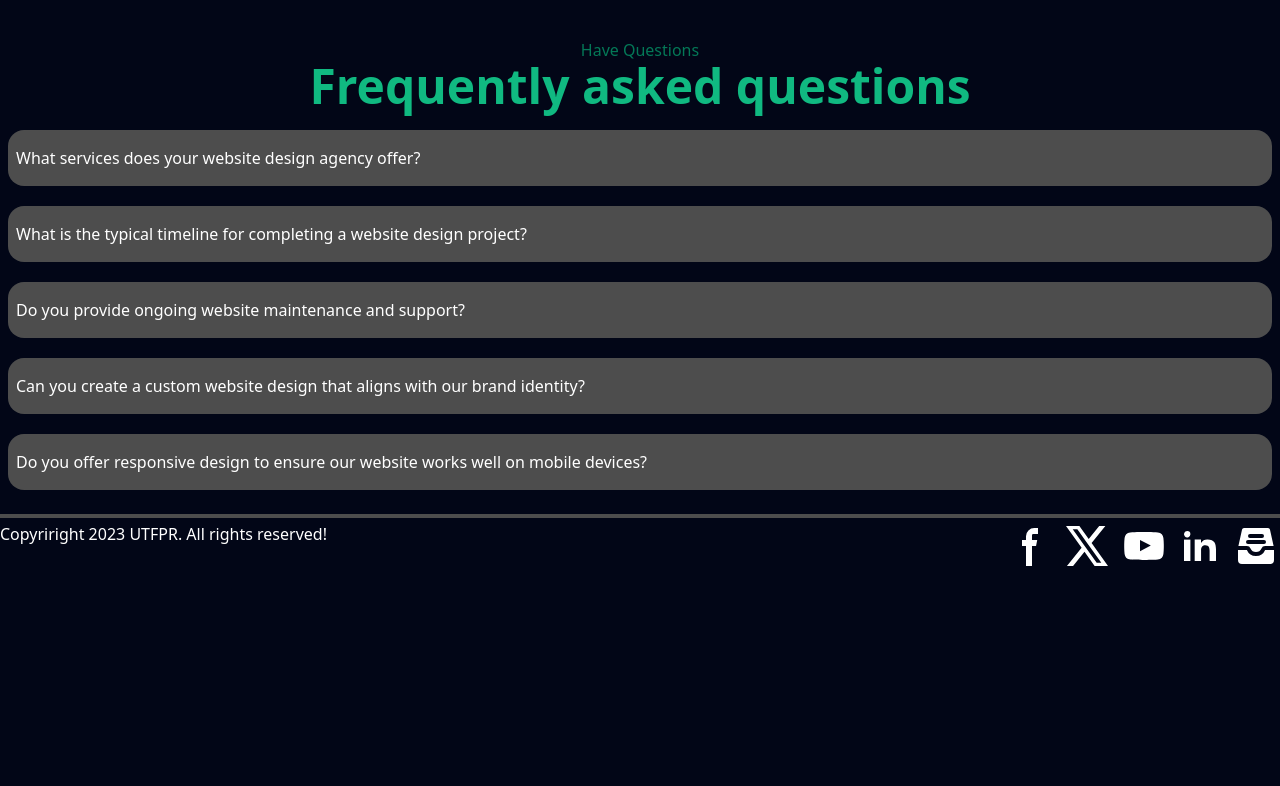
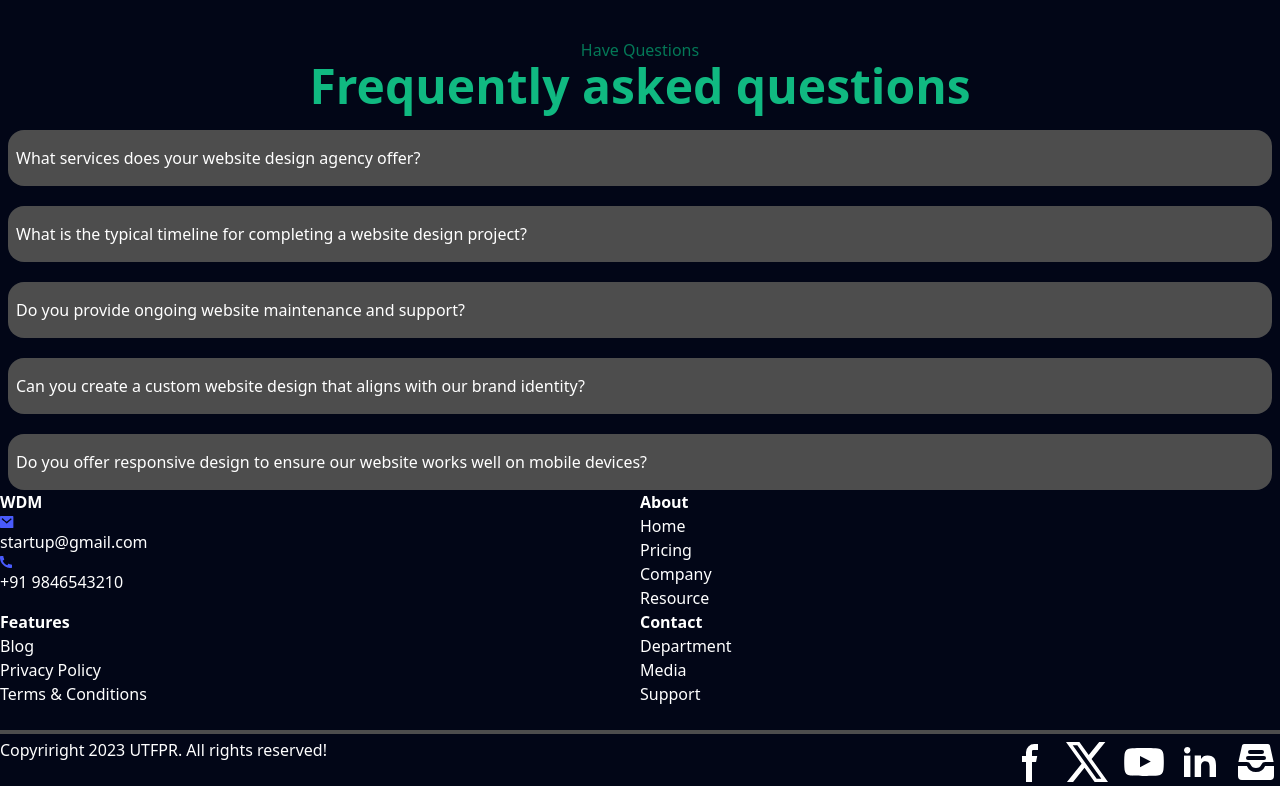
Before and after one commit to KingBonfante/prova01, a Next.js app: page / in a window 1280 px wide. Shown: the part 1687-2473 px from the top of the page. Before the commit the page ends 2257 px from the top, so only its background shows below. Built offline with nearby package versions, Linux system fonts and the light colour scheme.

Commit message:
feat: Informations

```diff
--- /dev/null
+++ b/app/components/Informations.tsx
@@ -0,0 +1,40 @@
+export default function Header(){
+    return(
+        <div className="gap text-left grid grid-cols-2">
+            <div>
+                <h4 className="font-bold">WDM</h4>
+                <div className="font-light">
+                    <img src="/img/email.png" alt="" />
+                    <h4>startup@gmail.com</h4>
+                    <img src="/img/phone.png" alt="" />
+                    <h4>+91 9846543210</h4>
+                </div>
+            </div>
+            <div>
+                <h4 className="font-bold">About</h4>
+                <div className="font-light">
+                    <h4>Home</h4>
+                    <h4>Pricing</h4>
+                    <h4>Company</h4>
+                    <h4>Resource</h4>
+                </div>
+            </div>
+            <div>
+                <h4 className="font-bold">Features</h4>
+                <div className="font-light">
+                    <h4>Blog</h4>
+                    <h4>Privacy Policy</h4>
+                    <h4>Terms & Conditions</h4>
+                </div>
+            </div>
+            <div>
+                <h4 className="font-bold">Contact</h4>
+                <div className="font-light">
+                    <h4>Department</h4>
+                    <h4>Media</h4>
+                    <h4>Support</h4>
+                </div>
+            </div>
+        </div>
+    )
+}
--- a/app/page.tsx
+++ b/app/page.tsx
@@ -4,7 +4,9 @@ import Built from "./components/Built";
 import Templates from "./components/Templates";
 import Clients from "./components/Clients";
 import Questions from "./components/Questions";
+import Informations from "./components/Informations";
 import Footer from "./components/Footer";
+
 
 export default function Home() {
   return (
@@ -15,6 +17,7 @@ export default function Home() {
       <Templates/>
       <Clients/>
       <Questions/>
+      <Informations/>
       <Footer/>
    </div>
   );
```
Also changed, not shown: public/img/email.png (added), public/img/phone.png (added).
